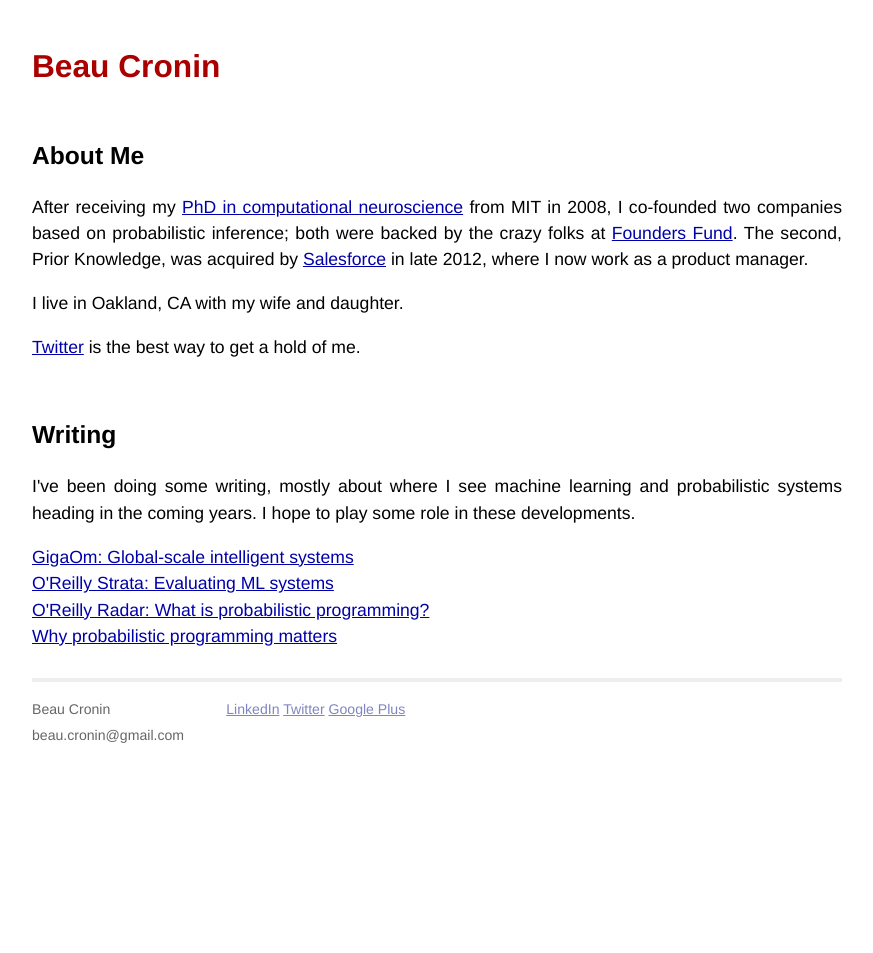
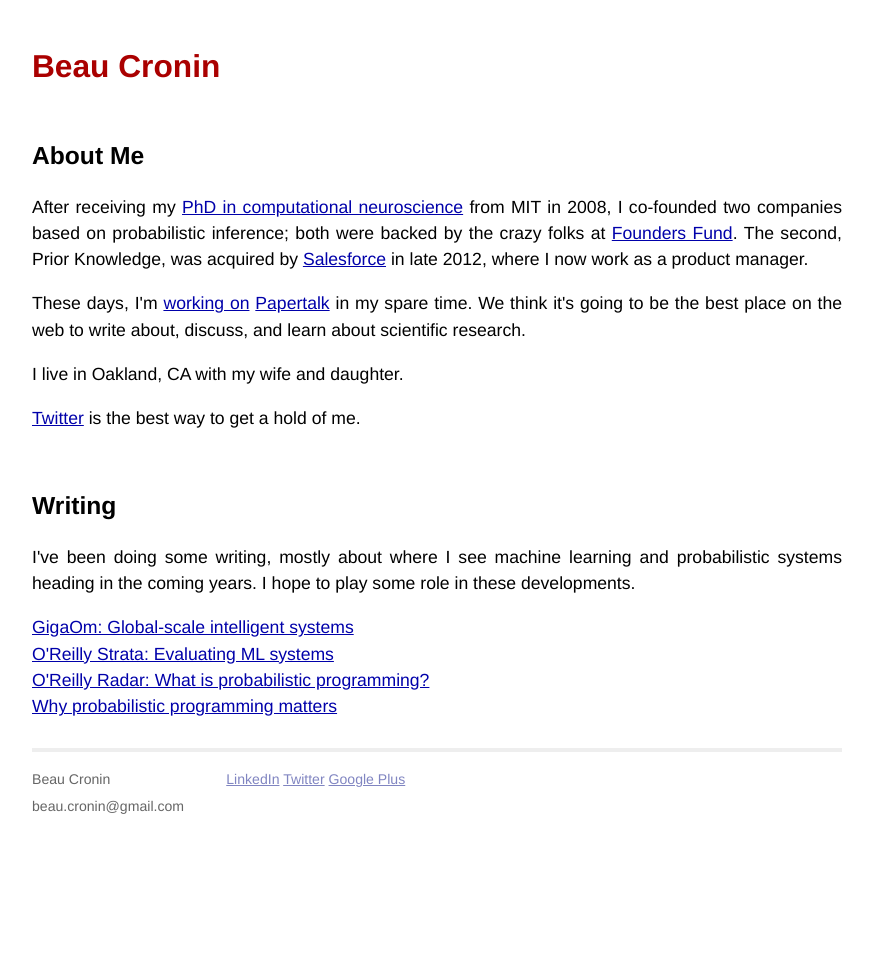
Before and after one commit to beaucronin/beaucronin.github.com, a Jekyll site: the page built from index.html, in a window 1280 px wide. Shown: the whole page, without its empty margins (203-1076 px from the left). Built offline with Jekyll 4.4.1, drawn with Linux system fonts in a browser that asks for light colours.

Commit message:
Update index.html
add papertalk

```diff
--- a/index.html
+++ b/index.html
@@ -6,6 +6,7 @@
 <div id="home">
   <h1>About Me</h1>
   <p>After receiving my <a href="http://dspace.mit.edu/handle/1721.1/45336">PhD in computational neuroscience</a> from MIT in 2008, I co-founded two companies based on probabilistic inference; both were backed by the crazy folks at <a href="http://foundersfund.com">Founders Fund</a>. The second, Prior Knowledge, was acquired by <a href="http://salesforce.com">Salesforce</a> in late 2012, where I now work as a product manager.</p>
+  <p>These days, I'm <a href="https://github.com/karissamck/papertalk">working on</a> <a href="http://papertalk.org">Papertalk</a> in my spare time. We think it's going to be the best place on the web to write about, discuss, and learn about scientific research.</p>
   <p>I live in Oakland, CA with my wife and daughter.</p>
   <p><a href="http://twitter.com/beaucronin">Twitter</a> is the best way to get a hold of me.</p>
   <p>&nbsp;</p>
```
